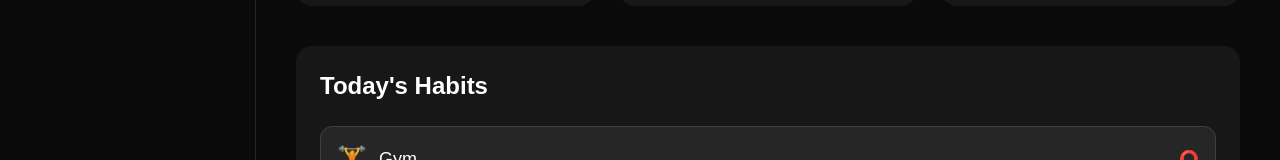
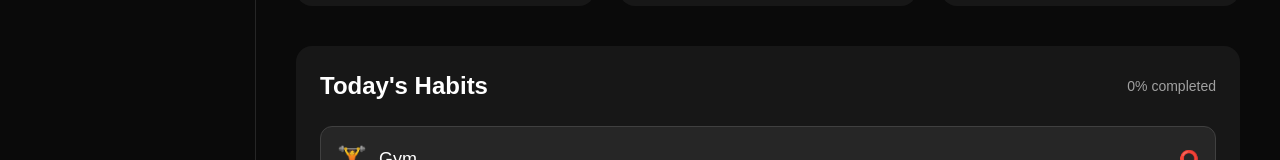
Before and after one commit to nngnamm/habit-analytics, a Next.js app: page / in a window 1280 px wide. Shown: the part 226-386 px from the top of the page. Built offline with nearby package versions, Linux system fonts and the light colour scheme.

Commit message:
Add local storage persistence

```diff
--- a/src/components/tracker/habit-tracker.tsx
+++ b/src/components/tracker/habit-tracker.tsx
@@ -1,10 +1,27 @@
 "use client";
 
-import { useState } from "react";
+import { useEffect, useState } from "react";
 import { habits } from "@/data/habits";
+
+const STORAGE_KEY = "habit-tracker-data";
 
 export default function HabitTracker() {
   const [completedHabits, setCompletedHabits] = useState<number[]>([]);
+
+  useEffect(() => {
+    const savedData = localStorage.getItem(STORAGE_KEY);
+
+    if (savedData) {
+      setCompletedHabits(JSON.parse(savedData));
+    }
+  }, []);
+
+  useEffect(() => {
+    localStorage.setItem(
+      STORAGE_KEY,
+      JSON.stringify(completedHabits)
+    );
+  }, [completedHabits]);
 
   function toggleHabit(id: number) {
     if (completedHabits.includes(id)) {
@@ -16,11 +33,21 @@ export default function HabitTracker() {
     }
   }
 
+  const completionRate = Math.round(
+    (completedHabits.length / habits.length) * 100
+  );
+
   return (
     <div className="mt-10 rounded-2xl bg-neutral-900 p-6">
-      <h2 className="text-2xl font-semibold">
-        Today's Habits
-      </h2>
+      <div className="flex items-center justify-between">
+        <h2 className="text-2xl font-semibold">
+          Today's Habits
+        </h2>
+
+        <div className="text-sm text-neutral-400">
+          {completionRate}% completed
+        </div>
+      </div>
 
       <div className="mt-6 space-y-4">
         {habits.map((habit) => {
```
